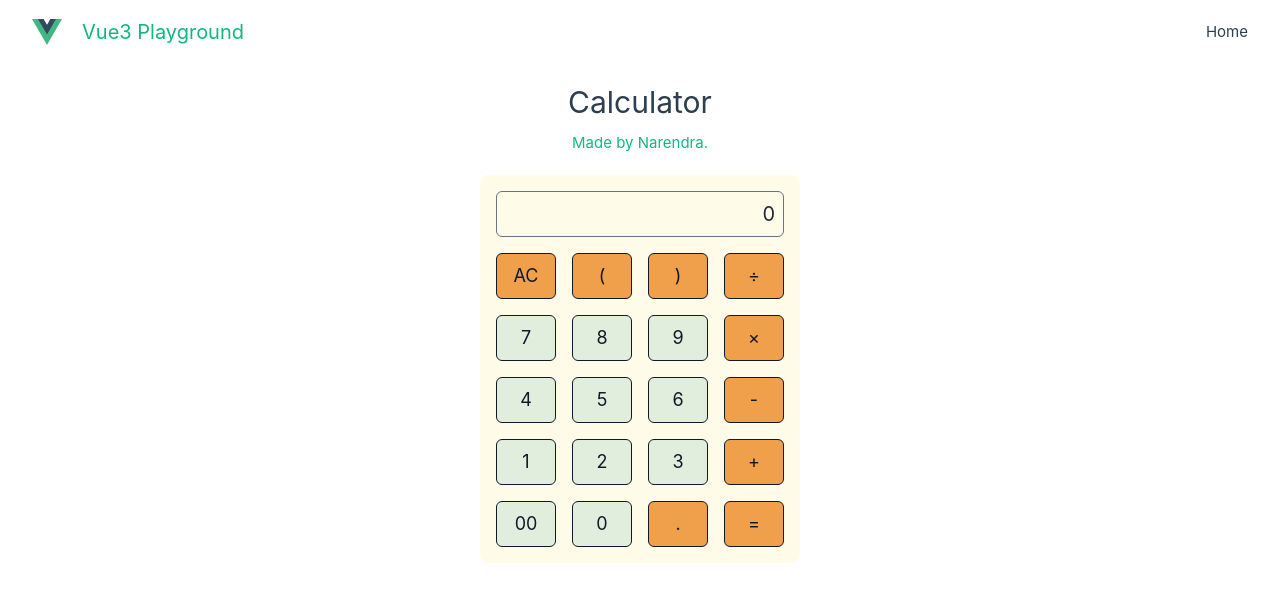
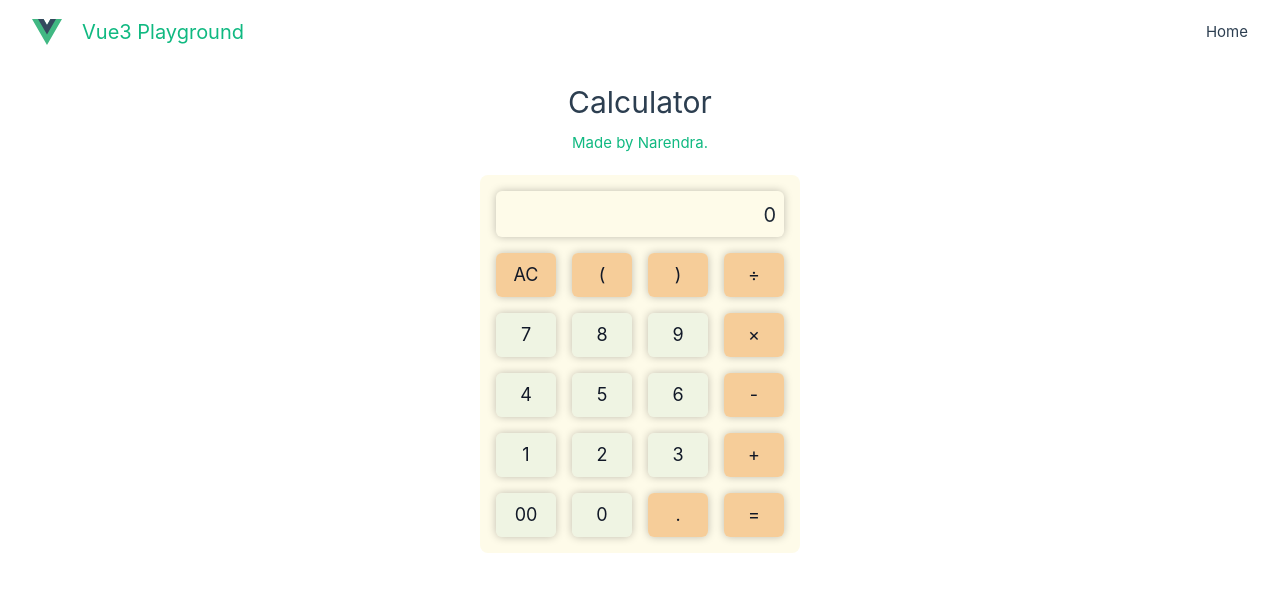
Before and after one commit to narendra087/vue3-playground, a Vue app: page /project/calculator in a window 1280 px wide. Shown: the top 602 px of the page. Built offline with nearby package versions, Linux system fonts and the light colour scheme.

Commit message:
[UPD] Calculator styling

```diff
--- a/src/views/projects/CalculatorView.vue
+++ b/src/views/projects/CalculatorView.vue
@@ -6,7 +6,7 @@
     </section>
 
     <section id="calc-body" class="max-w-[320px] mt-5 mx-auto rounded-lg bg-[#FEFBE9] p-4">
-      <div class="calc-input border rounded-md border-gray-500 min-h-[46px] text-gray-800 text-xl flex flex-col items-end justify-end p-2 cursor-default">
+      <div class="calc-input rounded-md min-h-[46px] text-gray-800 text-xl flex flex-col items-end justify-end p-2 cursor-default">
         <p :class="[ calculationResult ? 'text-sm transition-all' : '', 'text-right break-all' ]">{{ stringNumber }}</p>
         <p :class="[ !calculationResult ? 'text-sm' : '', 'text-2xl font-bold transition-all text-right break-all']">{{ calculationResult }}</p>
       </div>
@@ -86,14 +86,26 @@
 </script>
 
 <style>
+  .calc-input {
+    box-shadow: 0 0 0.5rem rgba(0, 0, 0, 0.25);
+  }
+
   .btn-calc {
-    @apply text-gray-900 text-lg flex items-center justify-center border border-gray-900 p-2 cursor-pointer rounded-md;
+    @apply text-gray-900 text-lg flex items-center justify-center p-2 cursor-pointer rounded-md transition-all;
+    box-shadow: 0 0 0.5rem rgba(0, 0, 0, 0.25);
   }
 
   .btn-number {
-    background-color: #E1EEDD;
+    background-color: rgba(225, 238, 221, 0.5);
   }
+  .btn-number:hover {
+    background-color: rgba(225, 238, 221, 1);
+  }
+
   .btn-operator {
-    background-color: #F0A04B;
+    background-color: rgba(240, 160, 75, 0.5);
+  }
+  .btn-operator:hover {
+    background-color: rgba(240, 160, 75, 1);
   }
 </style>
```
